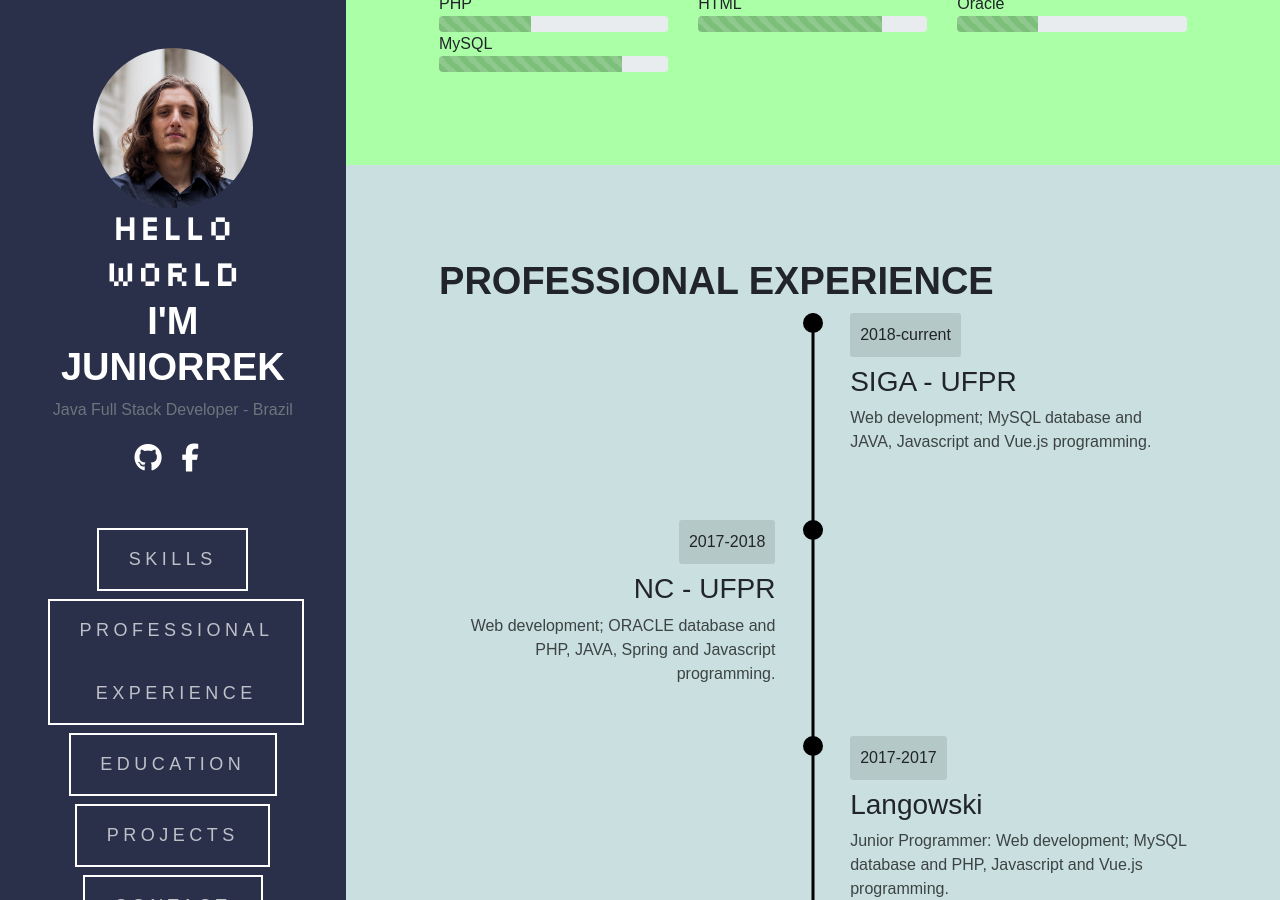
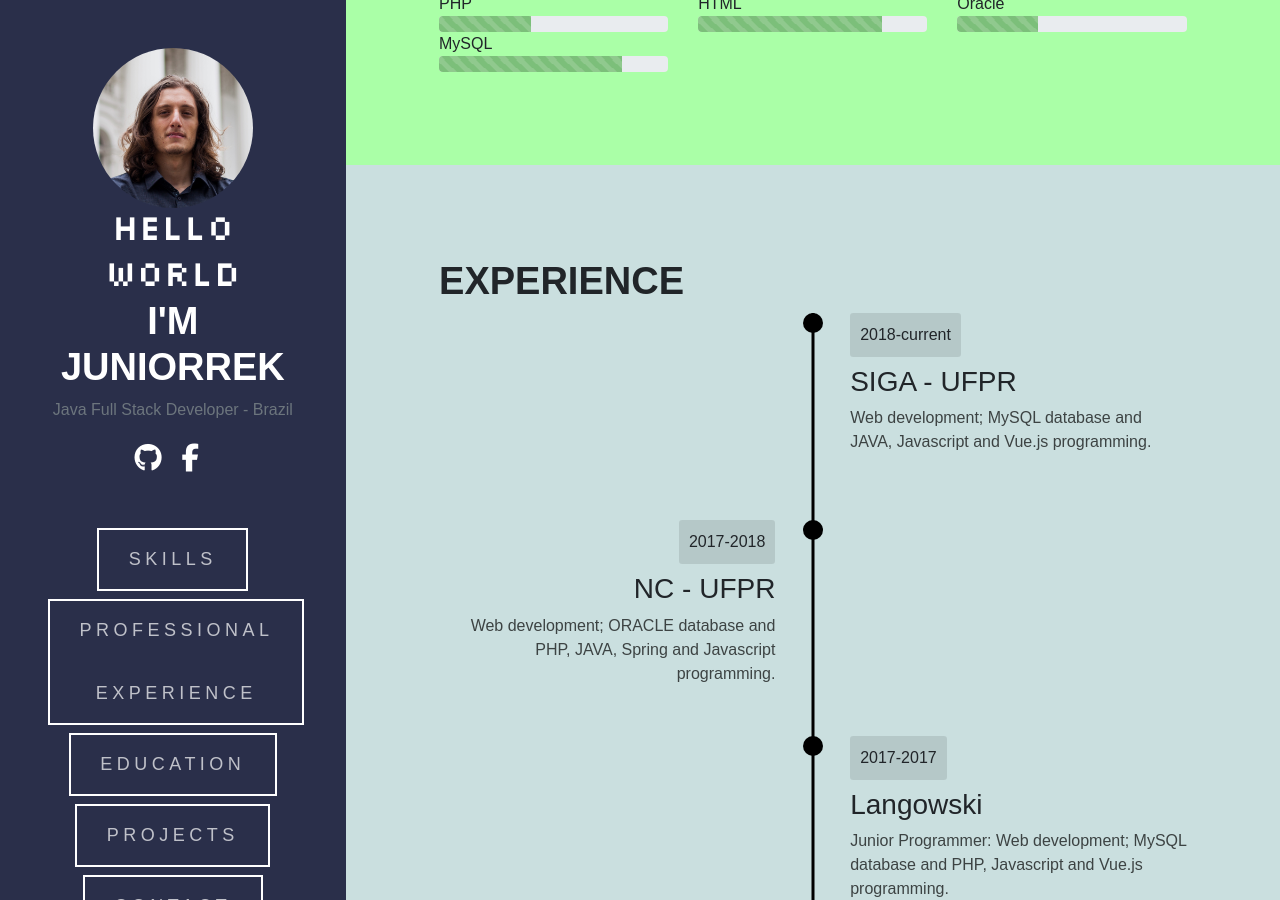
Before and after one commit to Juniorrek/juniorrek.github.io, a Jekyll site: the page built from index.markdown, in a window 1280 px wide and 900 px high, scrolled down 235 px. Built offline with Jekyll 4.4.1, drawn with Linux system fonts in a browser that asks for light colours; nearby versions of some CDN libraries; some of the changed text lies outside the part shown.

Commit message:
Update home.html

```diff
--- a/_layouts/home.html
+++ b/_layouts/home.html
@@ -78,7 +78,7 @@
     </section>
 
     <section class="bg-pblue" id="experiencia">
-        <h2 class="heading">Professional Experience</h2>
+        <h2 class="heading">Experience</h2>
         <div class="timeline">
             <div class="timeline-item clearfix">
                 <div class="timeline-icon"></div>
@@ -113,6 +113,14 @@
     <section class="bg-pred" id="educacao">
       <h2 class="heading">Education</h2>
       <div class="timeline">
+        <div class="timeline-item clearfix">
+            <div class="timeline-icon"></div>
+
+            <div class="timeline-content right">
+                <span class="date">2023-Curent</span>
+                <h6 class="h3 my-2">Specialization in Agile Software Development - UFPR</h6>
+            </div>
+        </div>
         <div class="timeline-item clearfix">
             <div class="timeline-icon"></div>
 
```
